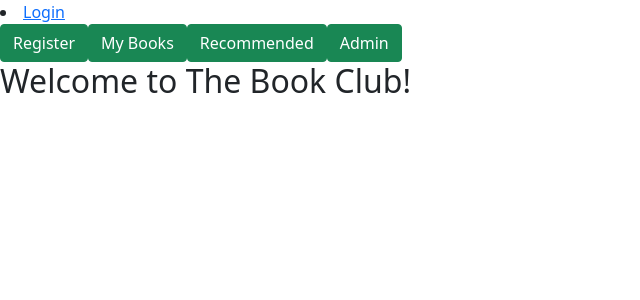
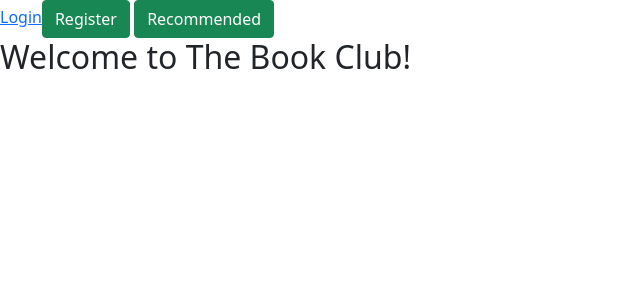
Before and after one commit to EdwardV-dev/BookClubProject, a React (Create React App) app in the folder src/client(react)/bookclub-frontend/: page / in a window 1280 px wide. Shown: the top 300 px of the page, without its empty margins (0-640 px from the left). Built offline with nearby package versions, Linux system fonts and the light colour scheme.

Commit message:
NavBar updated

```diff
--- a/src/client(react)/bookclub-frontend/src/components/NavBar.js
+++ b/src/client(react)/bookclub-frontend/src/components/NavBar.js
@@ -5,6 +5,7 @@ import jwtDecode from "jwt-decode";
 
 function NavBar({role}) {
     const [userStatus, setUserStatus] = useContext(AuthContext);
+    const history = useHistory();
 
       // "user" represents an object with multiple properties
       useEffect(() => {
@@ -22,7 +23,7 @@ function NavBar({role}) {
               onClick={() => {
                 setUserStatus(null);
                 localStorage.removeItem("token");
-
+                history.push("/")
               }}
             >
               {/* `sub` is the property from the decoded token */}
@@ -30,22 +31,25 @@ function NavBar({role}) {
              </button>
            </li>
         ) : (
-          <li>
+          <>
             <Link to="/login">Login</Link>
-          </li>
+          </>
        )}
             <button type="bugit sttustton" className="btn btn-success ml-2">
                 Register
             </button>
-            <button type="button" className="btn btn-success ml-2">
+
+           {userStatus?.user ? (<button type="button" className="btn btn-success ml-2">
                 My Books
-            </button>
+            </button> ) : (<>&nbsp;</>) }
+
             <button type="button" className="btn btn-success ml-2">
                 Recommended
             </button>
-            <button type="button" className="btn btn-success ml-2">
+
+           {role === "ROLE_ADMIN" && ( <button type="button" className="btn btn-success ml-2">
                 Admin
-            </button>
+            </button> )}
         </nav>
     )
 }
```
Also changed, not shown: 2 other files (tests, documents, lock files or other folders).
